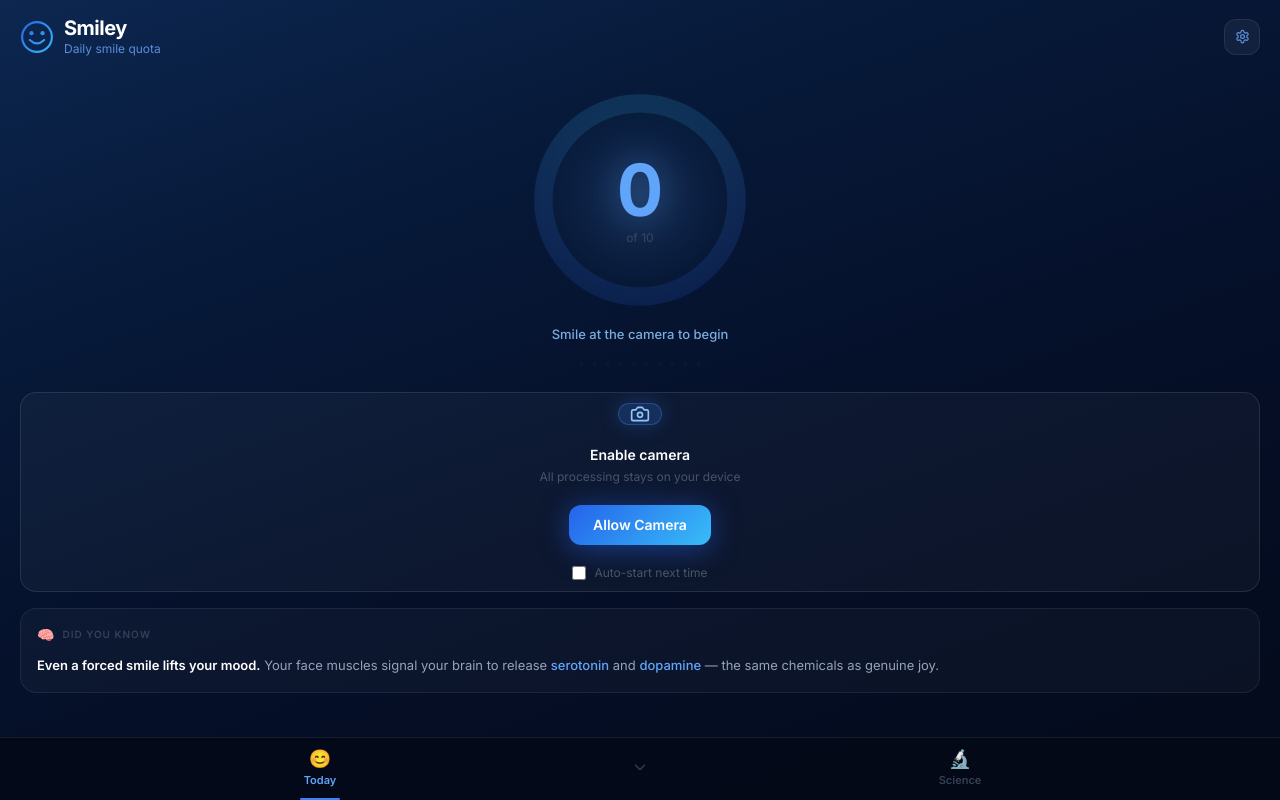
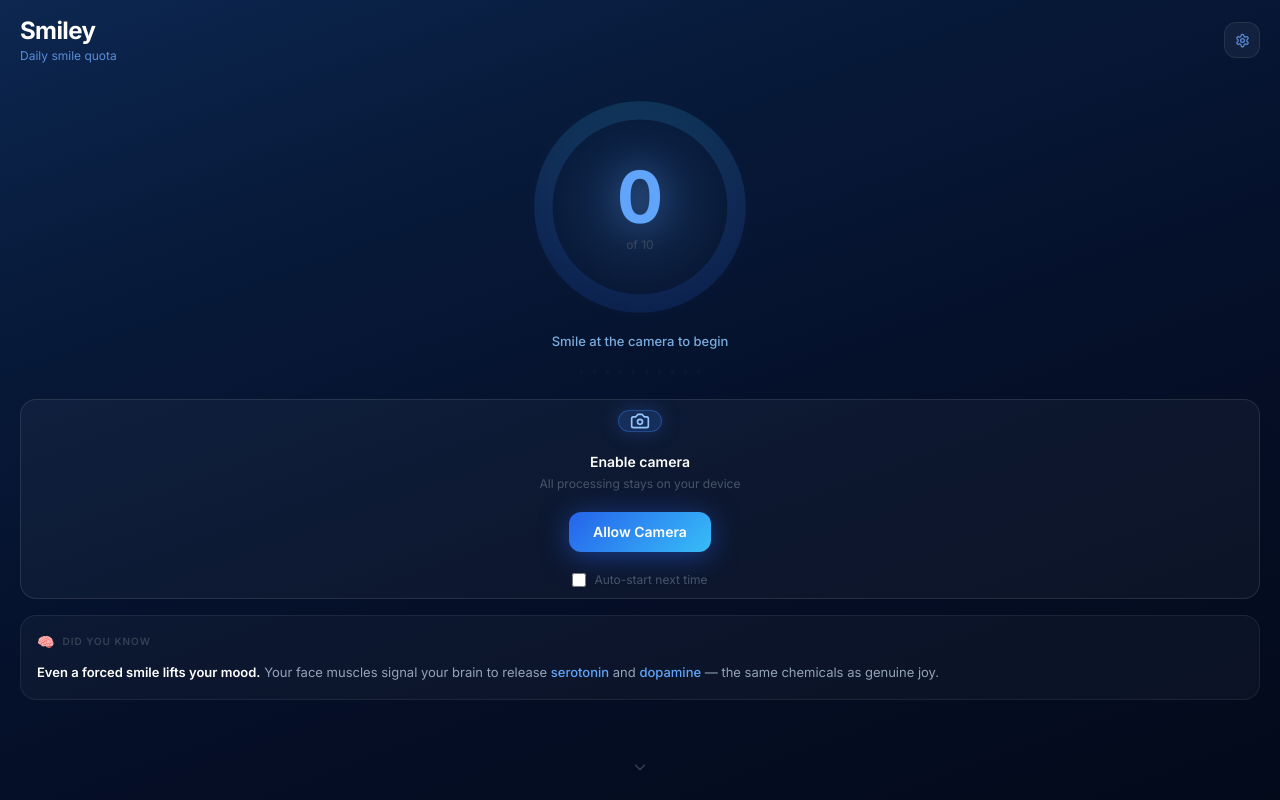
Before and after one commit to camilotapia75-create/smiley, a Next.js app: page / in a window 1280 px wide. Built offline with nearby package versions, Linux system fonts and the light colour scheme.

Commit message:
Revert "Add logo, Science tab with research data, bottom tab navigation"
This reverts commit d801444d2ed874f0a9fa23c19b164b35af5acff9.

```diff
--- a/components/ScienceTab.tsx
+++ /dev/null
@@ -1,131 +0,0 @@
-'use client';
-
-import { motion } from 'framer-motion';
-
-const STATS = [
-  { value: '138', label: 'peer-reviewed\nstudies' },
-  { value: '11K+', label: 'participants\nacross meta-analyses' },
-  { value: '18%', label: 'lower mortality\nrisk' },
-  { value: '30m', label: 'for cortisol to\nnormalize' },
-];
-
-const FACTS = [
-  {
-    emoji: '😊',
-    title: 'Smiling nudges your mood — even when forced',
-    highlights: ['138 studies', '11,000+ participants', 'd = 0.24–0.26'],
-    body: 'A large meta-analysis across 138 studies and 11,000+ participants found facial expressions have a small but reliable effect on feelings. The Many Smiles Collaboration (2022) confirmed voluntarily posing a smile raised self-reported happiness by roughly 0.3–0.5 points on typical scales — comparable to viewing mildly pleasant images. Effects occurred even when people didn\'t expect them.',
-    source: 'Psychological Bulletin · Nature Human Behaviour (2022)',
-  },
-  {
-    emoji: '💓',
-    title: 'Smiling during stress speeds heart-rate recovery',
-    highlights: ['66–68 bpm vs 71–72 bpm', 'Duchenne smile', '170 participants'],
-    body: 'Kraft & Pressman (2012, Psychological Science) had people hold chopsticks in a smile or neutral position during stressful tasks. All smiling groups showed lower heart rates during recovery — 66–68 bpm vs ~71–72 bpm for neutral. This held even when people were unaware they were smiling. Faster heart-rate recovery predicts better long-term cardiovascular outcomes.',
-    source: 'Psychological Science (2012)',
-  },
-  {
-    emoji: '🧘',
-    title: 'Warm smiles help blunt the stress hormone cortisol',
-    highlights: ['Cortisol at baseline in 30 min', 'HPA stress response', 'NIH-supported'],
-    body: 'A 2018 NIH-supported study found that men who received genuine ("reward") or friendly ("affiliation") smiles from an evaluator returned to baseline cortisol within 30 minutes of a stressful speech. Those who received dominant or smirking expressions remained significantly elevated. Positive smiles actively buffered the HPA stress axis.',
-    source: 'NIH / Psychoneuroendocrinology (2018)',
-  },
-  {
-    emoji: '💚',
-    title: 'Positive affect is linked to an ~18% lower mortality risk',
-    highlights: ['HR = 0.82', '~18% lower risk', 'cardiovascular mortality'],
-    body: 'Chida & Steptoe\'s quantitative review of prospective studies found higher positive psychological well-being associated with a combined hazard ratio of HR = 0.82 (95% CI 0.76–0.89) — an ~18% lower mortality risk in healthy populations. The association held for cardiovascular mortality and after adjusting for negative affect.',
-    source: 'Psychosomatic Medicine (2008)',
-  },
-  {
-    emoji: '🔬',
-    title: 'Multiple physiological pathways link smiling to health',
-    highlights: ['Polyvagal theory', 'Oculocardiac reflex', 'Stress buffering'],
-    body: 'A 2023 review in Health Psychology Review synthesized evidence from natural and experimentally induced smiles, pointing to benefits for acute stress physiology, faster recovery, and reduced illness over time. Plausible mechanisms include increased positive affect, stronger social bonds, stress buffering (polyvagal theory, undoing hypothesis), and the oculocardiac reflex. Genuine Duchenne smiles — eyes and mouth — consistently show stronger effects.',
-    source: 'Health Psychology Review (2023)',
-  },
-];
-
-export default function ScienceTab({ accent }: { accent: string }) {
-  return (
-    <div className="px-5 pt-4 pb-24 flex flex-col gap-5">
-
-      {/* Intro */}
-      <motion.div
-        initial={{ opacity: 0, y: 8 }} animate={{ opacity: 1, y: 0 }} transition={{ duration: 0.3 }}
-      >
-        <h2 className="text-lg font-bold text-white mb-1">Why smiling works</h2>
-        <p className="text-[13px] leading-relaxed" style={{ color: '#5b8dd9' }}>
-          Evidence from peer-reviewed studies and meta-analyses. Effects are real but modest — smiling supports wellbeing, it doesn't replace it.
-        </p>
-      </motion.div>
-
-      {/* Stat grid */}
-      <motion.div
-        initial={{ opacity: 0, y: 8 }} animate={{ opacity: 1, y: 0 }} transition={{ duration: 0.3, delay: 0.05 }}
-        className="grid grid-cols-2 gap-3"
-      >
-        {STATS.map((s, i) => (
-          <div key={i} className="rounded-2xl p-4"
-            style={{ background: 'rgba(59,130,246,0.08)', border: '1px solid rgba(59,130,246,0.18)' }}>
-            <p className="text-2xl font-extrabold tabular-nums leading-none mb-1.5"
-              style={{ color: '#60a5fa' }}>
-              {s.value}
-            </p>
-            <p className="text-[11px] leading-snug whitespace-pre-line" style={{ color: '#5b8dd9' }}>
-              {s.label}
-            </p>
-          </div>
-        ))}
-      </motion.div>
-
-      {/* Fact cards */}
-      {FACTS.map((f, i) => (
-        <motion.div
-          key={i}
-          initial={{ opacity: 0, y: 10 }} animate={{ opacity: 1, y: 0 }}
-          transition={{ duration: 0.3, delay: 0.07 + i * 0.05 }}
-          className="rounded-2xl p-4"
-          style={{ background: 'rgba(255,255,255,0.035)', border: '1px solid rgba(255,255,255,0.08)' }}
-        >
-          {/* Heading */}
-          <div className="flex items-start gap-3 mb-3">
-            <span className="text-xl mt-0.5">{f.emoji}</span>
-            <p className="text-sm font-semibold text-white leading-snug">{f.title}</p>
-          </div>
-
-          {/* Highlight pills */}
-          <div className="flex flex-wrap gap-1.5 mb-3">
-            {f.highlights.map((h, j) => (
-              <span key={j} className="text-[11px] font-semibold px-2.5 py-0.5 rounded-full"
-                style={{
-                  background: 'rgba(37,99,235,0.18)',
-                  border: '1px solid rgba(59,130,246,0.35)',
-                  color: '#93c5fd',
-                }}>
-                {h}
-              </span>
-            ))}
-          </div>
-
-          {/* Body */}
-          <p className="text-[13px] leading-relaxed" style={{ color: '#7aacde' }}>{f.body}</p>
-
-          {/* Source */}
-          <p className="text-[10px] mt-3 font-medium" style={{ color: '#334155' }}>
-            📄 {f.source}
-          </p>
-        </motion.div>
-      ))}
-
-      {/* Disclaimer */}
-      <div className="rounded-xl px-4 py-3"
-        style={{ background: 'rgba(255,255,255,0.02)', border: '1px solid rgba(255,255,255,0.05)' }}>
-        <p className="text-[11px] leading-relaxed" style={{ color: '#334155' }}>
-          Genuine Duchenne smiles (eyes + mouth) produce stronger effects than mouth-only. Forced smiling is most effective as a brief mood nudge or recovery aid, not a long-term strategy. Individual responses vary.
-        </p>
-      </div>
-    </div>
-  );
-}
--- a/components/SmileQuota.tsx
+++ b/components/SmileQuota.tsx
@@ -6,24 +6,6 @@ import { Camera, Settings, Bell, BellOff, ChevronDown, X } from 'lucide-react';
 import confetti from 'canvas-confetti';
 import { useFaceLandmarker } from '@/hooks/useFaceLandmarker';
 import { usePoseLandmarker } from '@/hooks/usePoseLandmarker';
-import ScienceTab from './ScienceTab';
-
-function SmileyLogo() {
-  return (
-    <svg width="34" height="34" viewBox="0 0 40 40" fill="none" xmlns="http://www.w3.org/2000/svg">
-      <defs>
-        <linearGradient id="logo-g" x1="0" y1="0" x2="40" y2="40" gradientUnits="userSpaceOnUse">
-          <stop offset="0%" stopColor="#2563eb" />
-          <stop offset="100%" stopColor="#38bdf8" />
-        </linearGradient>
-      </defs>
-      <circle cx="20" cy="20" r="17.5" stroke="url(#logo-g)" strokeWidth="2.5" />
-      <circle cx="13.5" cy="15.5" r="2.5" fill="url(#logo-g)" />
-      <circle cx="26.5" cy="15.5" r="2.5" fill="url(#logo-g)" />
-      <path d="M 11.5 23.5 Q 20 31.5 28.5 23.5" stroke="url(#logo-g)" strokeWidth="2.5" strokeLinecap="round" fill="none" />
-    </svg>
-  );
-}
 
 function drawSmileSkeleton(
   ctx: CanvasRenderingContext2D,
@@ -269,7 +251,6 @@ export default function SmileQuota() {
   const sessionModeRef     = useRef<SessionMode>('1x10');
 
   const scrollRef            = useRef<HTMLDivElement>(null);
-  const [activeTab,          setActiveTab]           = useState<'today'|'science'>('today');
   const [showScrollHint,     setShowScrollHint]     = useState(true);
   const [showReminderBanner, setShowReminderBanner] = useState(false);
   const [settings,           setSettings]           = useState<SmileSettings>(DEFAULT_SETTINGS);
@@ -484,32 +465,16 @@ export default function SmileQuota() {
       </AnimatePresence>
 
       <div className="page-scroll h-full" ref={scrollRef}>
-        <div className="min-h-full pt-safe pb-24 flex flex-col" style={{ paddingLeft: activeTab === 'today' ? undefined : 0, paddingRight: activeTab === 'today' ? undefined : 0 }}>
-        {activeTab === 'science' && (
-          <>
-            <div className="flex items-center gap-2.5 px-5 pt-4 mb-2">
-              <SmileyLogo />
-              <div>
-                <h1 className="text-xl font-bold tracking-tight text-white leading-tight">Smiley</h1>
-                <p className="text-xs" style={{ color: '#5b8dd9' }}>Daily smile quota</p>
-              </div>
-            </div>
-            <ScienceTab accent={accent} />
-          </>
-        )}
-        {activeTab === 'today' && <div className="flex flex-col flex-1 px-5 pb-8">
+        <div className="min-h-full px-5 pt-safe pb-8 flex flex-col">
 
           {/* ── Header ── */}
           <motion.div
             initial={{ opacity: 0, y: -10 }} animate={{ opacity: 1, y: 0 }} transition={{ duration: 0.3 }}
             className="flex items-center justify-between pt-4 mb-7"
           >
-            <div className="flex items-center gap-2.5">
-              <SmileyLogo />
-              <div>
-                <h1 className="text-xl font-bold tracking-tight text-white leading-tight">Smiley</h1>
-                <p className="text-xs" style={{ color: '#5b8dd9' }}>Daily smile quota</p>
-              </div>
+            <div>
+              <h1 className="text-2xl font-bold tracking-tight text-white leading-tight">Smiley</h1>
+              <p className="text-xs mt-0.5" style={{ color: '#5b8dd9' }}>Daily smile quota</p>
             </div>
             <button
               onClick={() => setShowSettings(v => !v)}
@@ -871,35 +836,6 @@ export default function SmileQuota() {
           </AnimatePresence>
 
           <div className="flex-1" />
-        </div>}
-        </div>
-      </div>
-
-      {/* ── Bottom tab bar ── */}
-      <div className="absolute bottom-0 left-0 right-0 pb-safe z-50"
-        style={{ background: 'rgba(5,10,24,0.88)', backdropFilter: 'blur(24px)', borderTop: '1px solid rgba(255,255,255,0.08)' }}>
-        <div className="flex">
-          {([
-            { id: 'today',   icon: '😊', label: 'Today' },
-            { id: 'science', icon: '🔬', label: 'Science' },
-          ] as const).map(tab => {
-            const active = activeTab === tab.id;
-            return (
-              <button key={tab.id} onClick={() => setActiveTab(tab.id)}
-                className="flex-1 flex flex-col items-center gap-1 py-3 btn-press"
-              >
-                <span className="text-lg leading-none">{tab.icon}</span>
-                <span className="text-[11px] font-semibold"
-                  style={{ color: active ? '#60a5fa' : '#334155', transition: 'color 0.2s' }}>
-                  {tab.label}
-                </span>
-                {active && (
-                  <motion.div layoutId="tab-indicator" className="absolute bottom-0 w-10 h-0.5 rounded-full"
-                    style={{ background: '#3b82f6' }} />
-                )}
-              </button>
-            );
-          })}
         </div>
       </div>
 
```
